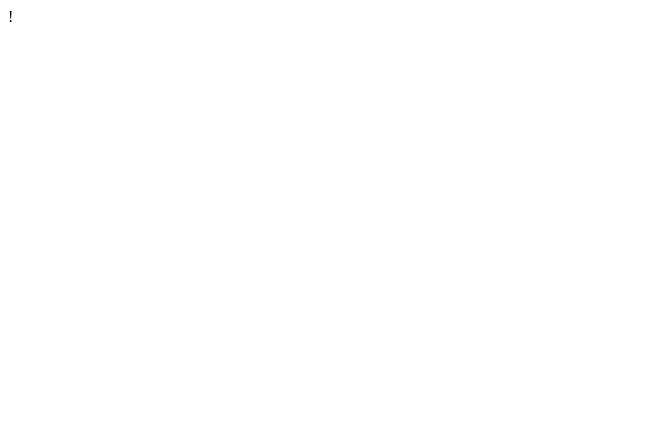
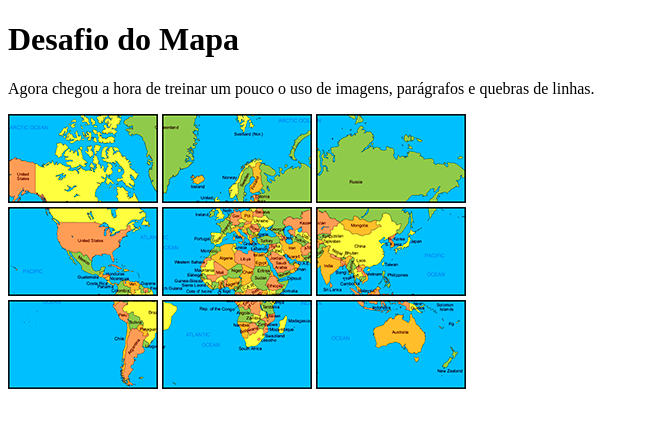
Before and after one commit to ericelmoaugusto/exercicios, a plain HTML site: page html-css/ex03-mapa-mundi/resolucao.html in a window 1280 px wide. Shown: the whole page, without its empty margins (0-649 px from the left). Drawn offline with Linux system fonts and the light colour scheme.

Commit message:
Update resolucao.html

```diff
--- a/html-css/ex03-mapa-mundi/resolucao.html
+++ b/html-css/ex03-mapa-mundi/resolucao.html
@@ -1 +1,16 @@
-!
+<!DOCTYPE html>
+<html lang="pt-pt">
+<head>
+    <meta charset="UTF-8">
+    <meta name="viewport" content="width=device-width, initial-scale=1.0">
+    <link rel="shortcut icon" href="favicon.ico" type="image/x-icon">
+    <title>Mapa Mundi</title>
+</head>
+<body>
+    <h1>Desafio do Mapa</h1>
+    <p>Agora chegou a hora de treinar um pouco o uso de imagens, parágrafos e quebras de linhas.</p>
+    <img src="imagens/mapa03.png"> <img src="imagens/mapa07.png"> <img src="imagens/mapa05.png"> <br>
+    <img src="imagens/mapa09.png"> <img src="imagens/mapa01.png"> <img src="imagens/mapa08.png"> <br>
+    <img src="imagens/mapa06.png"> <img src="imagens/mapa02.png"> <img src="imagens/mapa04.png">
+</body>
+</html>
```
